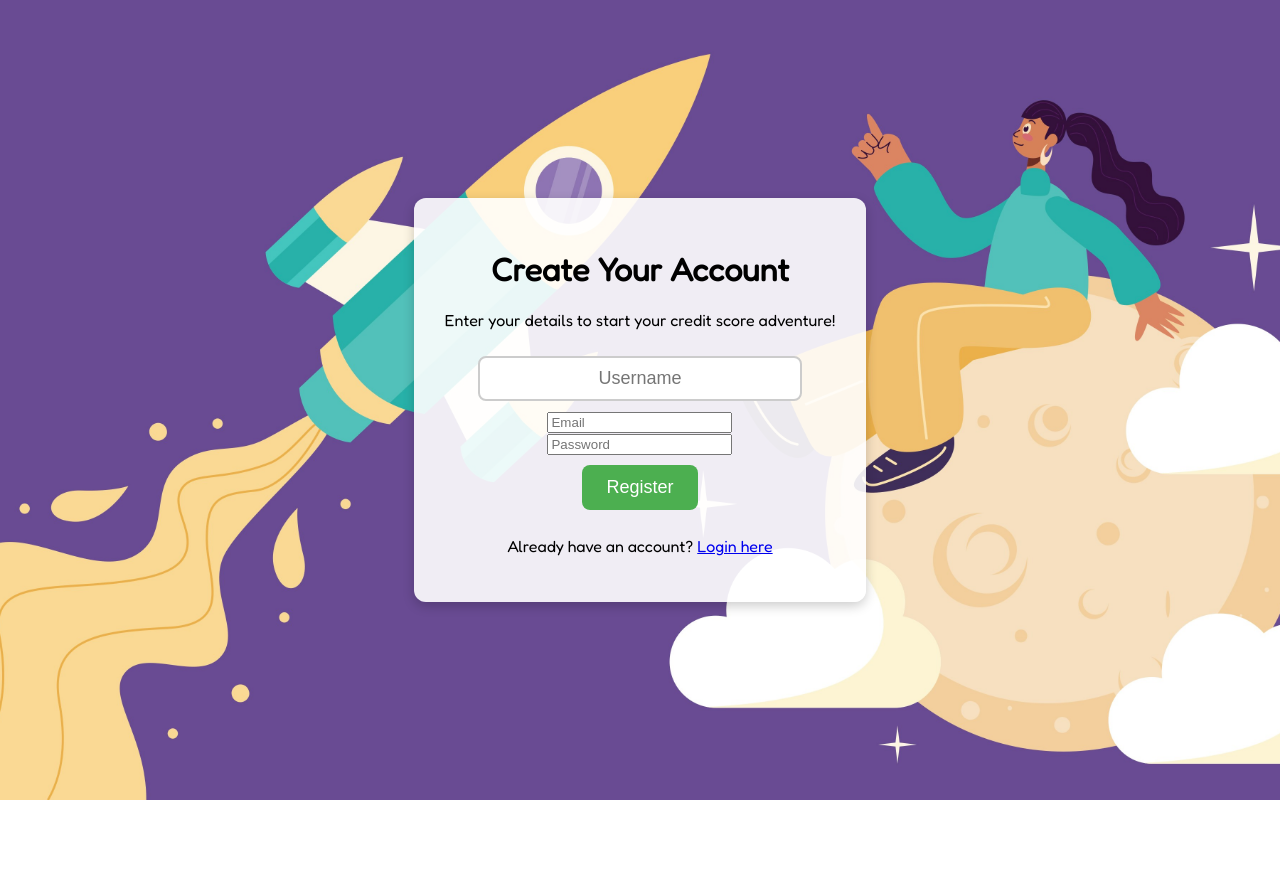
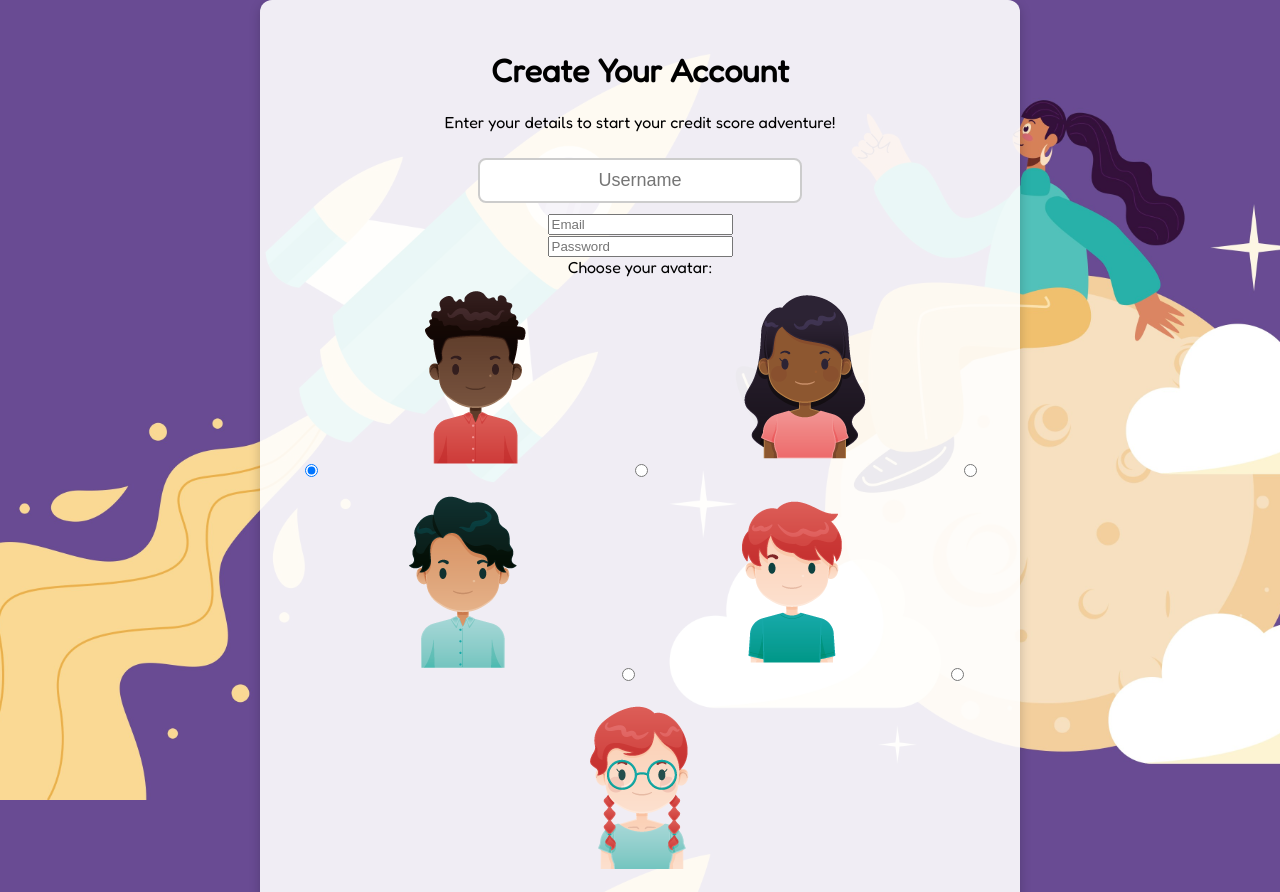
Before and after one commit to timbrown841/CreditGame, a website: page register.html in a window 1280 px wide. Shown: the top 892 px of the page. Before the commit the page ends 800 px from the top, so only its background shows below. Drawn offline with Linux system fonts and the light colour scheme.

Commit message:
Update register.html

```diff
--- a/register.html
+++ b/register.html
@@ -18,6 +18,31 @@
       <input type="text" id="regUsername" placeholder="Username" required /><br />
       <input type="email" id="regEmail" placeholder="Email" required /><br />
       <input type="password" id="regPassword" placeholder="Password" required /><br />
+
+      <label for="avatar">Choose your avatar:</label>
+      <div class="avatar-picker">
+        <label>
+          <input type="radio" name="avatar" value="blackboy.png" checked />
+          <img src="assets/avatars/blackboy.png" alt="Avatar 1" />
+        </label>
+        <label>
+          <input type="radio" name="avatar" value="blackgirl.png" />
+          <img src="assets/avatars/blackgirl.png" alt="Avatar 2" />
+        </label>
+        <label>
+          <input type="radio" name="avatar" value="latinboy.png" />
+          <img src="assets/avatars/latinboy.png" alt="Avatar 3" />
+        </label>
+        <label>
+          <input type="radio" name="avatar" value="whiteboy.png" />
+          <img src="assets/avatars/whiteboy.png" alt="Avatar 4" />
+        </label>
+        <label>
+          <input type="radio" name="avatar" value="whitegirl.png" />
+          <img src="assets/avatars/whitegirl.png" alt="Avatar 5" />
+        </label>
+      </div>
+
       <button type="submit">Register</button>
     </form>
 
@@ -30,12 +55,12 @@
     document.getElementById("registerForm").addEventListener("submit", function(e) {
       e.preventDefault();
 
-      // force username to lowercase
       const username = document.getElementById("regUsername").value.trim().toLowerCase();
       const email = document.getElementById("regEmail").value.trim();
       const password = document.getElementById("regPassword").value;
+      const avatar = document.querySelector('input[name="avatar"]:checked').value;
 
-      if (!username || !email || !password) {
+      if (!username || !email || !password || !avatar) {
         alert("Please fill out all fields.");
         return;
       }
@@ -43,7 +68,7 @@
       fetch(`${apiBase}/register`, {
         method: "POST",
         headers: { "Content-Type": "application/json" },
-        body: JSON.stringify({ username, email, password })
+        body: JSON.stringify({ username, email, password, avatar })
       })
       .then(response => {
         if (!response.ok) return response.text().then(text => { throw new Error(text); });
```
